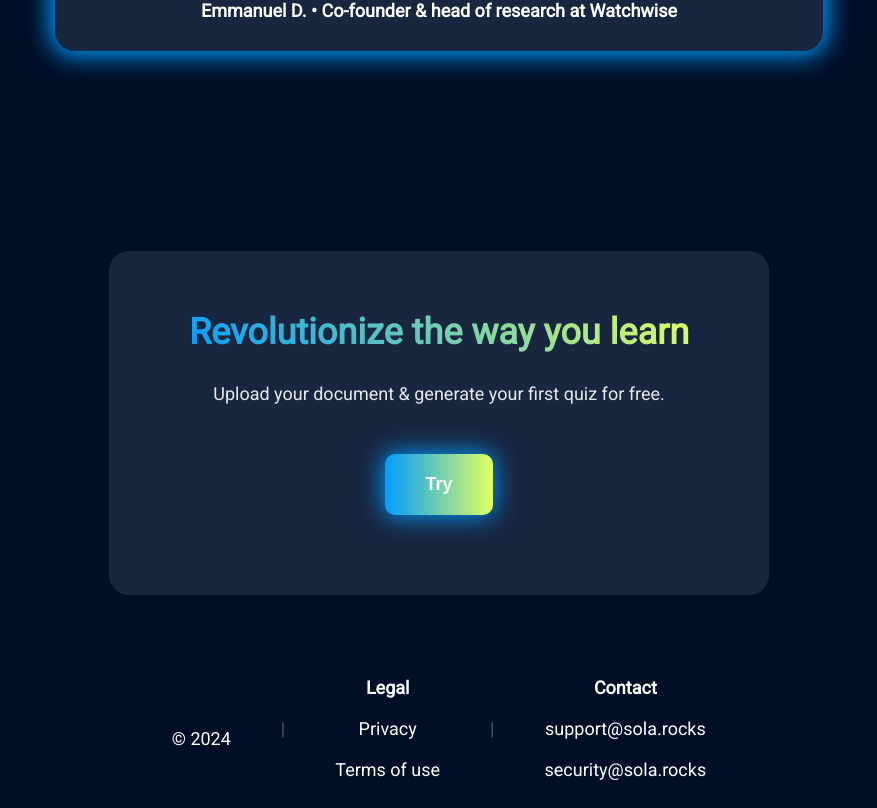
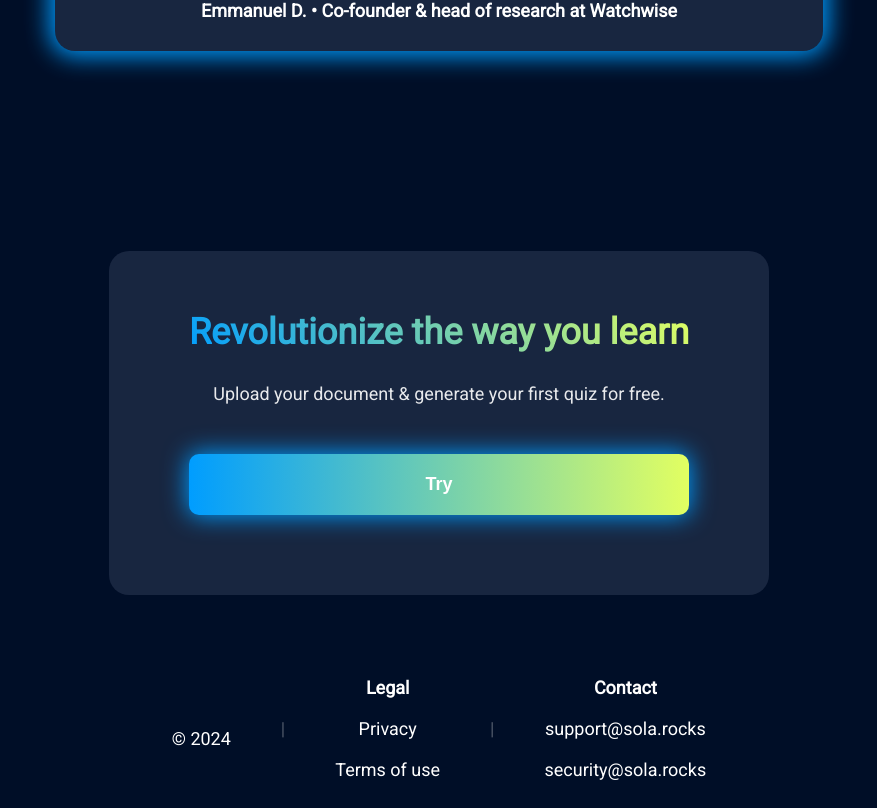
Before and after one commit to Dichiara25/Sola, a Next.js app: page / in a window 1280 px wide. Shown: the part 5575-6383 px from the top of the page, without its empty margins (201-1078 px from the left). Built offline with nearby package versions, Linux system fonts and the light colour scheme.

Commit message:
Enlarge CTA button

```diff
--- a/src/app/components/structure/home/CallToAction.module.css
+++ b/src/app/components/structure/home/CallToAction.module.css
@@ -1,7 +1,7 @@
 .main {
     margin-top: 150px;
     text-align: center;
-    display: block;
+    display: flex;
     flex-direction: column;
     justify-content: center;
     padding: 30px 80px;
@@ -11,5 +11,4 @@
 
 .button {
     margin: 50px 0;
-    width: 100%;
 }
--- a/src/app/components/structure/home/CallToAction.tsx
+++ b/src/app/components/structure/home/CallToAction.tsx
@@ -10,7 +10,7 @@ export default function CallToAction() {
         </div>
         <div className={styles.button}>
             <a href={routes.cook}>
-                <button>
+                <button style={{width: "100%", margin: "0"}}>
                     Try {process.env.NEXT_PUBLIC_APP_NAME}
                 </button>
             </a>
```
